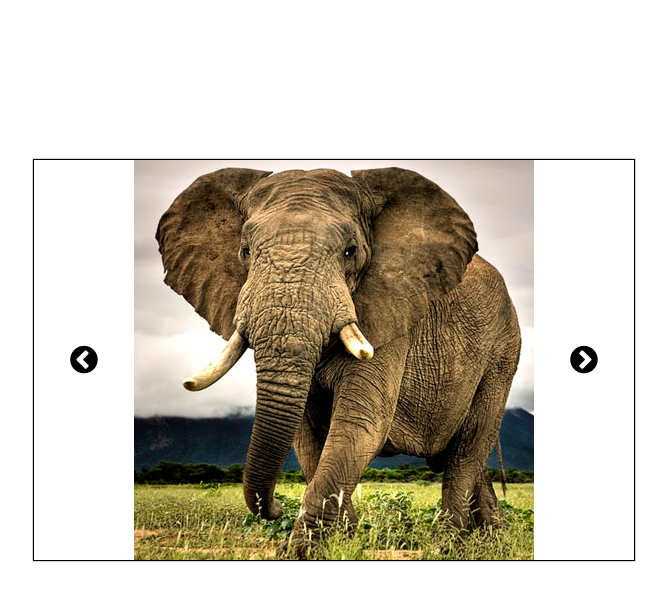
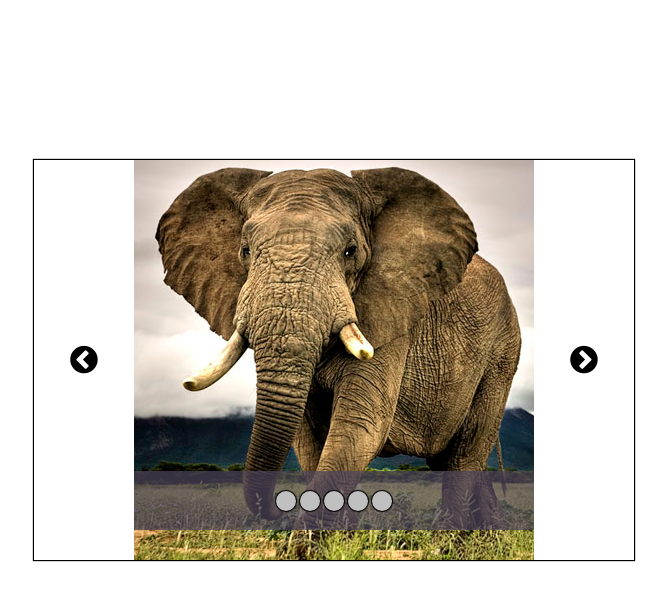
Before and after one commit to ONESucH/carousel-2, a website: page app/main.html in a window 1280 px wide. Shown: the whole page, without its empty margins (306-973 px from the left). Drawn offline with Linux system fonts and the light colour scheme.

Commit message:
add pagination for carpousel

```diff
--- a/app/main.html
+++ b/app/main.html
@@ -34,6 +34,13 @@
                 <img src="img/carousel/4.png" alt="image">
                 <img src="img/carousel/5.png" alt="image">
             </div>
+            <div class="bottom-block-pagination">
+                <span></span>
+                <span></span>
+                <span></span>
+                <span></span>
+                <span></span>
+            </div>
         </div>
         <div class="right-button" onclick="carousel('rightButton')">
             <i class="fa fa-chevron-circle-right" aria-hidden="true"></i>
--- a/app/style.less
+++ b/app/style.less
@@ -42,6 +42,32 @@
     margin-right: -3.9px;
     width: 400px;
     height: 400px;
+    z-index: 1;
+  }
+}
+
+.bottom-block-pagination {
+  position: absolute;
+  float: left;
+  text-align: center;
+  left: 0;
+  right: 0;
+  bottom: 30px;
+  z-index: 2;
+  background: rgba(78, 70, 92, 0.71);
+  padding: 20px 0 15px;
+  span {
+    display: inline-block;
+    width: 20px;
+    height: 20px;
+    box-shadow: 0 0 1px 1px #000;
+    cursor: pointer;
+    line-height: 24px;
+    background: silver;
+    border-radius: 100%;
+    &:hover {
+      background: orangered;
+    }
   }
 }
 
```
Also changed, not shown: app/index.html (+1 -1 lines), app/style.css.
